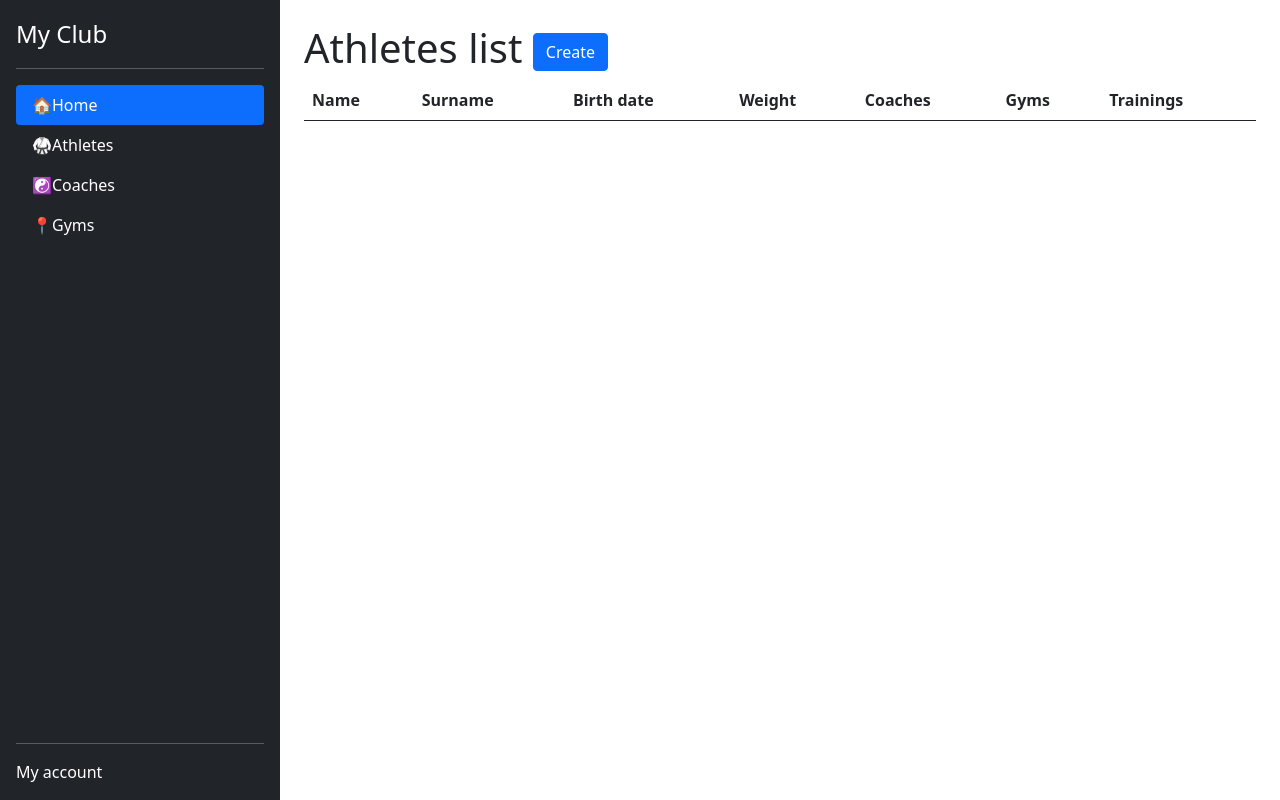
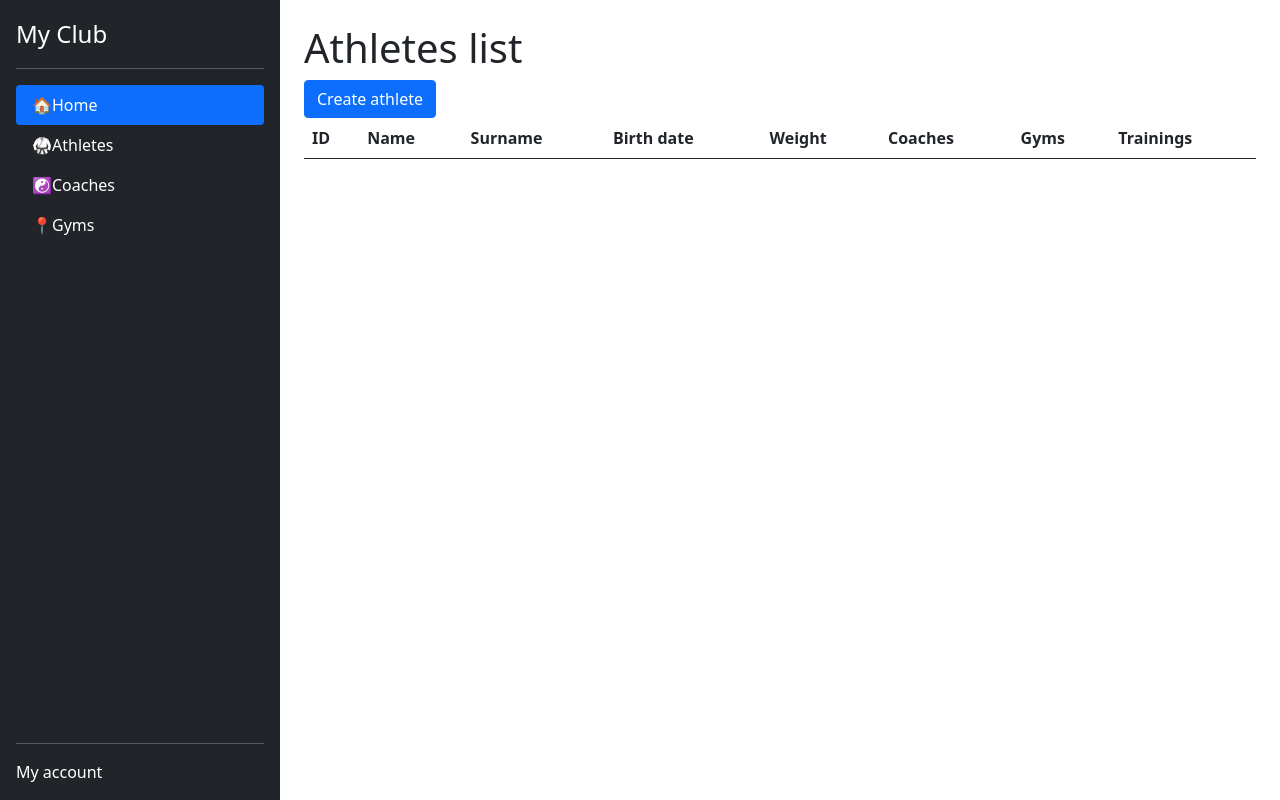
Before and after one commit to NikitaFilipovWork/sport-club, a Django app: page /athletes/ in a window 1280 px wide. Run offline with Django 5.2, Linux system fonts and the light colour scheme; data that the repository does not hold is empty.

Commit message:
Implemented all basic views for athlete(listliew, create, update, delete, detail). Also created htmls for them and added urls.

```diff
--- a/club/models.py
+++ b/club/models.py
@@ -4,7 +4,7 @@ from django.db import models
 
 
 class Coach(AbstractUser):
-    pass
+    is_active = models.BooleanField(default=True)
 
     def __str__(self) -> str:
         return f"{self.first_name} {self.last_name}"
@@ -25,6 +25,7 @@ class Athlete(models.Model):
     last_name = models.CharField(max_length=255)
     birth_date = models.DateField()
     weight = models.FloatField()
+    is_active = models.BooleanField(default=True)
     coaches = models.ManyToManyField(
         settings.AUTH_USER_MODEL, related_name="athletes"
     )
--- a/club/urls.py
+++ b/club/urls.py
@@ -1,7 +1,14 @@
 from django.urls import path
 
 
-from club.views import index, AthleteListView, AthleteCreateView
+from club.views import (
+    index,
+    AthleteListView,
+    AthleteCreateView,
+    AthleteDetailView,
+    AthleteDeleteView,
+    AthleteUpdateView,
+)
 
 app_name = "club"
 
@@ -9,4 +16,7 @@ urlpatterns = [
     path("", index, name="index"),
     path("athletes/", AthleteListView.as_view(), name="athletes-list"),
     path("athletes/create", AthleteCreateView.as_view(), name="athletes-create"),
+    path("athletes/<int:pk>/detail/", AthleteDetailView.as_view(), name="athlete-detail"),
+    path("athletes/<int:pk>/update/", AthleteUpdateView.as_view(), name="athlete-update"),
+    path("athletes/<int:pk>/delete/", AthleteDeleteView.as_view(), name="athlete-delete"),
 ]
--- a/club/views.py
+++ b/club/views.py
@@ -23,3 +23,18 @@ class AthleteCreateView(generic.CreateView):
     model = Athlete
     form_class = AthleteForm
     success_url = reverse_lazy("club:athletes-list")
+
+
+class AthleteUpdateView(generic.UpdateView):
+    model = Athlete
+    form_class = AthleteForm
+    success_url = reverse_lazy("club:athletes-list")
+
+
+class AthleteDetailView(generic.DetailView):
+    model = Athlete
+
+
+class AthleteDeleteView(generic.DeleteView):
+    model = Athlete
+    success_url = reverse_lazy("club:athletes-list")
--- a/templates/club/athlete_form.html
+++ b/templates/club/athlete_form.html
@@ -12,6 +12,6 @@
   <form action="" method="post">
     {% csrf_token %}
     {{ form|crispy }}
-    <input type="submit" value="Create new athlete!" class="btn btn-success">
+    <input type="submit" value="Submit" class="btn btn-success">
   </form>
 {% endblock %}
--- a/templates/club/athlete_list.html
+++ b/templates/club/athlete_list.html
@@ -7,13 +7,14 @@
 {% block content %}
   <h1>
     Athletes list
-    <a href="{% url "club:athletes-create" %}" class="btn btn-primary link-to-page">
-      Create
-    </a>
   </h1>
+  <a href="{% url "club:athletes-create" %}" class="btn btn-primary link-to-page">
+      Create athlete
+  </a>
   <table class="table">
     <thead>
       <tr>
+        <th>ID</th>
         <th>Name</th>
         <th>Surname</th>
         <th>Birth date</th>
@@ -26,6 +27,7 @@
     <tbody>
       {% for athlete in athlete_list %}
         <tr>
+          <td><a href="{% url "club:athlete-detail" pk=athlete.id %}">{{ athlete.id }}</a></td>
           <td>{{ athlete.first_name }}</td>
           <td>{{ athlete.last_name }}</td>
           <td>{{ athlete.birth_date }}</td>
```
Also changed, not shown: templates/club/athlete_confirm_delete.html (added, +8 -0 lines), templates/club/athlete_detail.html (added, +11 -0 lines), club/migrations/0002_alter_trainingsession_athlete_and_more.py (added), club/migrations/0003_alter_trainingsession_athlete_and_more.py (added), club/migrations/0004_athlete_is_active_alter_coach_is_active_and_more.py (added).
